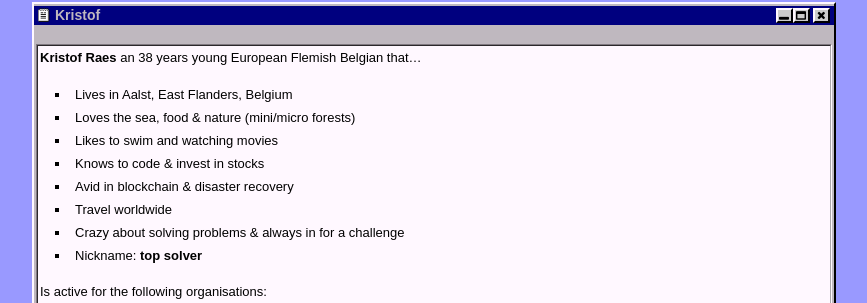
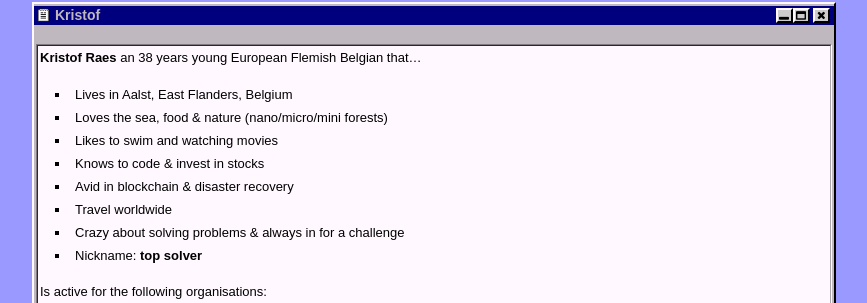
Before and after one commit to kristofraes/website, a Jekyll site: the page built from kristof/index.md, in a window 1280 px wide. Shown: the part 257-560 px from the top of the page, without its empty margins (206-1073 px from the left). Built offline with Jekyll 4.4.1, drawn with Linux system fonts in a browser that asks for light colours.

Commit message:
Update index.md

```diff
--- a/kristof/index.md
+++ b/kristof/index.md
@@ -6,7 +6,7 @@ title: Kristof
 **Kristof Raes** an 38 years young European Flemish Belgian that...
 
  - Lives in Aalst, East Flanders, Belgium
- - Loves the sea, food & nature (mini/micro forests)
+ - Loves the sea, food & nature (nano/micro/mini forests)
  - Likes to swim and watching movies
  - Knows to code & invest in stocks
  - Avid in blockchain & disaster recovery
```
